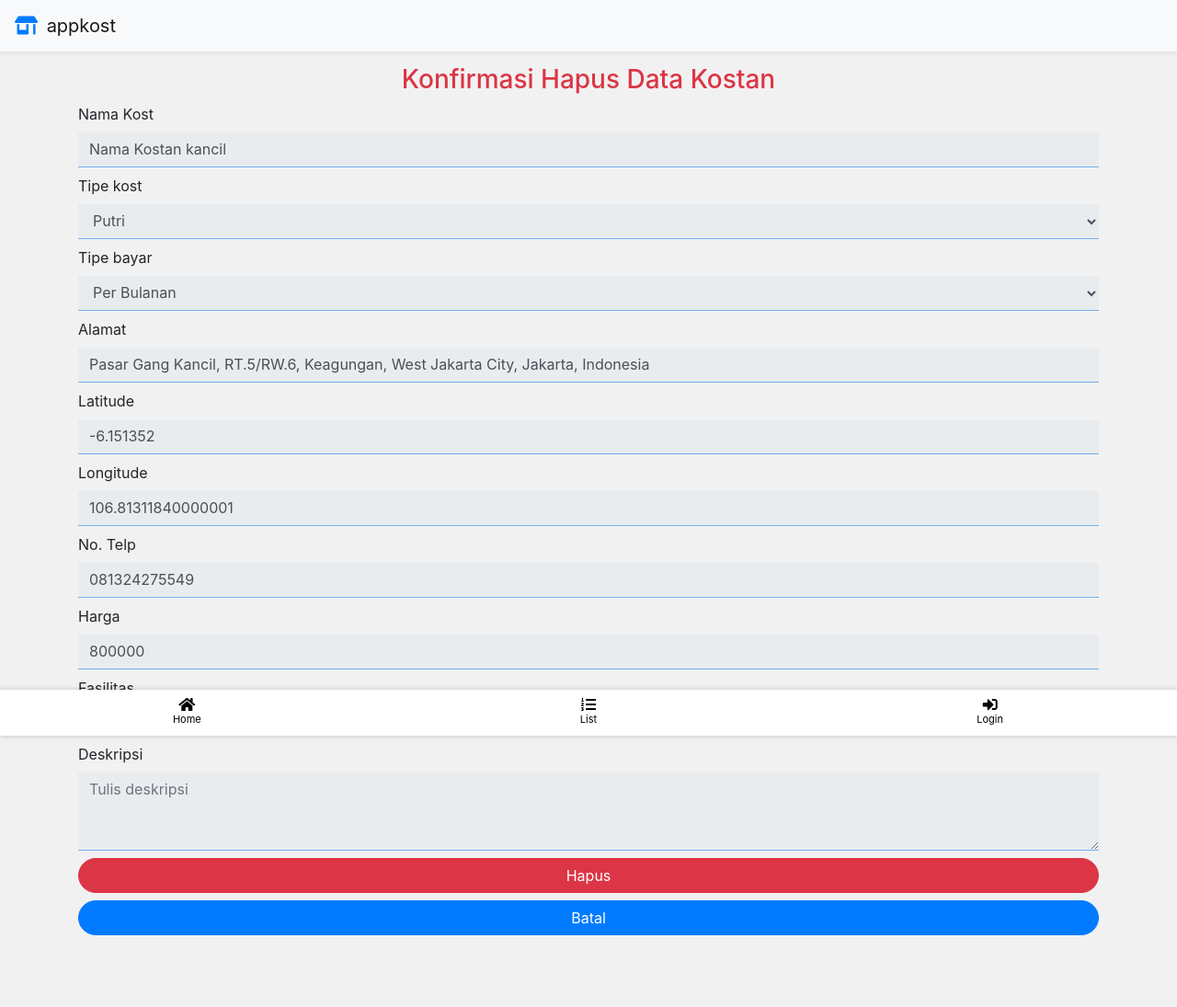
After one commit to anggihseptiawan/sewa_kost, a CodeIgniter app: page /database/post_iklan/delete/2 in a window 1280 px wide. The commit adds this page. Shown: the whole page at 92% size. Run offline with CodeIgniter, Linux system fonts and the light colour scheme; data comes from the database, SQL or seed files in the repository; both versions use the stored data as it was after the commit; some libraries are stand-ins or nearby versions.

Commit message:
update kostan

```diff
--- a/application/controllers/Post_iklan.php
+++ b/application/controllers/Post_iklan.php
@@ -9,9 +9,10 @@ class Post_iklan extends CI_Controller
 		$this->load->model("MpostIklan", "postiklan");
 	}
 
-	public function index()
+	public function index($active = false)
 	{
 		$data['title'] = 'Posting iklan';
+		$data['active'] = $active;
 		$data['data_kost'] = $this->postiklan->getAll();
 
 		$this->load->view('templates/header', $data);
@@ -19,24 +20,26 @@ class Post_iklan extends CI_Controller
 		$this->load->view('templates/footer');
 	}
 
-//	public function ulangi()
-//	{
-//		redirect("post_iklan","refresh");
-//	}
-
 	public function post_iklan_kostan()
 	{
 		$input = $this->input->post();
-		$type_kost = $input["tipe_kost"];
-		$type_bayar = $input["tipe_bayar"];
-		$nama_kost = $input["nama_kost"];
-		$alamat_kost = $input["alamat"];
-		$latitude_kost = $input["latitude"];
-		$longitude_kost = $input["longitude"];
-		$no_telp = $input["no_telp"];
-		$harga_sewa = $input["harga"];
-		$deskripsi = $input["deskripsi"];
-		$fasilitas = json_encode($input["fasilitas"]);
+		$type_kost = $input["_tipe_kost"];
+		$type_bayar = $input["_tipe_bayar"];
+		$nama_kost = $input["_nama_kost"];
+		$alamat_kost = $input["_alamat"];
+		$latitude_kost = $input["_latitude"];
+		$longitude_kost = $input["_longitude"];
+		$no_telp = $input["_no_telp"];
+		$harga_sewa = $input["_harga"];
+		$deskripsi = $input["_deskripsi"];
+		$fasilitas1 = isset($input["_fasilitas1"]) ? $input["_fasilitas1"] : "";
+		$fasilitas2 = isset($input["_fasilitas2"]) ? $input["_fasilitas2"] : "";
+		$fasilitas3 = isset($input["_fasilitas3"]) ? $input["_fasilitas3"] : "";
+		$fasilitas4 = isset($input["_fasilitas4"]) ? $input["_fasilitas4"] : "";
+		$fasilitas5 = isset($input["_fasilitas5"]) ? $input["_fasilitas5"] : "";
+
+		$fasilitas = json_encode(array($fasilitas1, $fasilitas2, $fasilitas3, $fasilitas4, $fasilitas5));
+
 		$params = array(
 			'user_id' => $this->session->userdata('user_id'),
 			'nama_kost' => $nama_kost,
@@ -57,13 +60,80 @@ class Post_iklan extends CI_Controller
 		} else {
 			$this->session->set_flashdata("msg", "Data kostan gagal disimpan.");
 		}
-		redirect("post_iklan");
+		redirect("post_iklan/index/active");
 	}
 
 	public function edit($id = null)
 	{
-		$where = array("kosntan_id" => $id);
+		$where = array("kostan_id" => $id);
 		$data['value'] = $this->postiklan->edit_post_iklan_kostan($where);
-		$this->load->view("pages/posting/edit_kostan", $data);
+		$this->load->view('templates/header', $data);
+		$this->load->view("posting/edit_kostan", $data);
+		$this->load->view('templates/footer');
+	}
+
+	public function delete($id = null)
+	{
+		$where = array("kostan_id" => $id);
+		$data['value'] = $this->postiklan->edit_post_iklan_kostan($where);
+		$this->load->view('templates/header', $data);
+		$this->load->view("posting/delete_kostan", $data);
+		$this->load->view('templates/footer');
+	}
+
+	public function delete_kost(){
+		$id = $this->input->post("kost_id");
+		$delete = $this->db->where("kostan_id", $id)->delete("kostan");
+		if ($delete > 0) {
+			$this->session->set_flashdata("msg", "Data kostan berhasil hapus.");
+		} else {
+			$this->session->set_flashdata("msg", "Data kostan gagal dihapus.");
+		}
+		redirect("post_iklan/index/active");
+	}
+
+	public function update_kost()
+	{
+		$input = $this->input->post();
+		$kost_id = $input["kost_id"];
+		$type_kost = $input["tipe_kost"];
+		$type_bayar = $input["tipe_bayar"];
+		$nama_kost = $input["nama_kost"];
+		$alamat_kost = $input["alamat"];
+		$latitude_kost = $input["latitude"];
+		$longitude_kost = $input["longitude"];
+		$no_telp = $input["no_telp"];
+		$harga_sewa = $input["harga"];
+		$deskripsi = $input["deskripsi"];
+		$fasilitas1 = isset($input["fasilitas1"]) ? $input["fasilitas1"] : "";
+		$fasilitas2 = isset($input["fasilitas2"]) ? $input["fasilitas2"] : "";
+		$fasilitas3 = isset($input["fasilitas3"]) ? $input["fasilitas3"] : "";
+		$fasilitas4 = isset($input["fasilitas4"]) ? $input["fasilitas4"] : "";
+		$fasilitas5 = isset($input["fasilitas5"]) ? $input["fasilitas5"] : "";
+
+		$fasilitas = json_encode(array($fasilitas1, $fasilitas2, $fasilitas3, $fasilitas4, $fasilitas5));
+
+
+		$params = array(
+			'nama_kost' => $nama_kost,
+			'alamat_kost' => $alamat_kost,
+			'no_hp' => $no_telp,
+			'type_kost' => $type_kost,
+			'type_bayar_kost' => $type_bayar,
+			'fasilitas_kost' => $fasilitas,
+			'harga_kost' => $harga_sewa,
+			'latitude' => $latitude_kost,
+			'longitude' => $longitude_kost,
+			'deskripsi_kost' => $deskripsi
+		);
+		$where = array("kostan_id" => $kost_id);
+		$update = $this->postiklan->update_kost($params, $where);
+
+		if ($update > 0) {
+			$this->session->set_flashdata("msg", "Data kostan berhasil diubah.");
+		} else {
+			$this->session->set_flashdata("msg", "Data kostan tidak ada perubahan.");
+		}
+		redirect("post_iklan/index/active");
 	}
 }
--- a/application/controllers/auth/Login.php
+++ b/application/controllers/auth/Login.php
@@ -22,10 +22,9 @@ class Login extends CI_Controller
 		$username = $this->input->post("email");
 		$password = md5($this->input->post("password"));
 
-		$cek = $this->login->cek(array("username" => $username, "password" => $password));
+		$cek = $this->login->cek(array("username" => $username, "password" => $password, "is_active" => 1));
 
 		if (!empty($cek)) {
-//			$data_session = array("status" => true,"user_id" => $cek->user_id, "email" => $username, "nama" => $cek->nama, "level" => $cek->level);
 			$this->session->set_userdata("status",true);
 			$this->session->set_userdata("user_id", $cek->user_id);
 			$this->session->set_userdata("email", $username);
@@ -41,8 +40,7 @@ class Login extends CI_Controller
 
 	public function out()
 	{
-//		$this->session->sess_destroy();
-		session_destroy();
+		$this->session->sess_destroy();
 		redirect("auth/login", 'refresh');
 	}
 }
--- a/application/models/MpostIklan.php
+++ b/application/models/MpostIklan.php
@@ -23,4 +23,10 @@ class MpostIklan extends CI_Model{
 	{
 		return $this->db->get_where($this->table, $where)->row();
 	}
+
+	public function update_kost($params = array(), $where = array())
+	{
+		$this->db->where($where)->update($this->table, $params);
+		return $this->db->affected_rows();
+	}
 }
--- /dev/null
+++ b/application/views/posting/delete_kostan.php
@@ -0,0 +1,124 @@
+<form action="<?= base_url("post_iklan/delete_kost") ?>" method="POST">
+	<h3 class="text-center text-danger">Konfirmasi Hapus Data Kostan</h3>
+	<div class="form-group">
+		<label for="nama_kost">Nama Kost</label>
+		<input type="hidden" class="form-control" id="kost_id" name="kost_id" value="<?= $value->kostan_id ?>" required>
+		<input type="text" class="form-control" id="nama_kost" name="nama_kost"
+			   placeholder="Masukkan nama kost" value="<?= $value->nama_kost ?>" disabled>
+	</div>
+	<div class="form-group">
+		<label for="exampleFormControlSelect1">Tipe kost</label>
+		<select class="form-control" name="tipe_kost" id="exampleFormControlSelect1" disabled>
+			<option value="putra" <?= $value->type_kost == 'putra' ? "selected" : "" ?> >Putra</option>
+			<option value="putri" <?= $value->type_kost == 'putri' ? "selected" : "" ?>>Putri</option>
+			<option value="campur" <?= $value->type_kost == 'campur' ? "selected" : "" ?>>Campur</option>
+		</select>
+	</div>
+	<div class="form-group">
+		<label for="exampleFormControlSelect2">Tipe bayar</label>
+		<select class="form-control" name="tipe_bayar" id="exampleFormControlSelect2" disabled>
+			<option value="1bulana" <?= $value->type_bayar_kost == '1bulana' ? "selected" : "" ?> >Per Bulanan</option>
+			<option value="3bulana" <?= $value->type_bayar_kost == '3bulana' ? "selected" : "" ?> >per 3 Bulanan
+			</option>
+			<option value="1tahun" <?= $value->type_bayar_kost == '1tahun' ? "selected" : "" ?> >Per Tahunan</option>
+		</select>
+	</div>
+	<div class="form-group">
+		<label for="alamat">Alamat</label>
+		<input type="text" class="form-control" id="_alamat_edit" name="alamat" value="<?= $value->alamat_kost ?>"
+			   placeholder="Masukkan alamat" disabled>
+	</div>
+	<div class="form-group">
+		<label for="">Latitude</label>
+		<input type="text" class="form-control" id="_latitude" name="latitude"
+			   placeholder="terisi otomatis" value="<?= $value->latitude ?>"
+			   readonly>
+	</div>
+	<div class="form-group">
+		<label for="">Longitude</label>
+		<input type="text" class="form-control" id="_longitude" name="longitude"
+			   placeholder="terisi otomaris" value="<?= $value->longitude ?>"
+			   readonly>
+	</div>
+	<div class="form-group">
+		<label for="no_telp">No. Telp</label>
+		<input type="text" class="form-control" id="no_telp" name="no_telp" value="<?= $value->no_hp ?>"
+			   placeholder="Masukkan no.telp" disabled>
+	</div>
+	<div class="form-group">
+		<label for="harga">Harga</label>
+		<input type="text" class="form-control" id="harga" name="harga" value="<?= $value->harga_kost ?>"
+			   placeholder="Masukkan harga" disabled>
+	</div>
+	<div class="form-group">
+		<p>Fasilitas</p>
+		<?php
+		$fasilitas = json_decode($value->fasilitas_kost);
+		$fasilitas1 = isset($fasilitas[0]) ? $fasilitas[0] : "";
+		$fasilitas2 = isset($fasilitas[1]) ? $fasilitas[1] : "";
+		$fasilitas3 = isset($fasilitas[2]) ? $fasilitas[2] : "";
+		$fasilitas4 = isset($fasilitas[3]) ? $fasilitas[3] : "";
+		$fasilitas5 = isset($fasilitas[4]) ? $fasilitas[4] : "";
+		?>
+		<div class="custom-control custom-checkbox custom-control-inline">
+			<input type="checkbox" class="custom-control-input" name="fasilitas1"
+				   id="_customCheck1" value="ac" <?= $fasilitas1 == "ac" ? "checked" : "" ?> disabled>
+			<label class="custom-control-label" for="_customCheck1">AC <?= $fasilitas1 ?></label>
+		</div>
+		<div class="custom-control custom-checkbox custom-control-inline">
+			<input type="checkbox" class="custom-control-input" name="fasilitas2"
+				   value="tempat tidur"
+				   id="_customCheck2" <?= $fasilitas2 == "tempat tidur" ? "checked" : "" ?> disabled>
+			<label class="custom-control-label" for="_customCheck2">Tempat tidur</label>
+		</div>
+		<div class="custom-control custom-checkbox custom-control-inline">
+			<input type="checkbox" class="custom-control-input" name="fasilitas3"
+				   value="kamar mandi dalam"
+				   id="_customCheck3" <?= $fasilitas3 == "kamar mandi dalam" ? "checked" : "" ?> disabled>
+			<label class="custom-control-label" for="_customCheck3">Kamar mandi dalam</label>
+		</div>
+		<div class="custom-control custom-checkbox custom-control-inline">
+			<input type="checkbox" class="custom-control-input" name="fasilitas4" value="wifi"
+				   id="_customCheck5" <?= $fasilitas4 == "wifi" ? "checked" : "" ?> disabled>
+			<label class="custom-control-label" for="_customCheck5">Wifi</label>
+		</div>
+		<div class="custom-control custom-checkbox custom-control-inline">
+			<input type="checkbox" class="custom-control-input" name="fasilitas5"
+				   id="_customCheck4"
+				   value="kamar mandi luar" <?= $fasilitas5 == "kamar mandi luar" ? "checked" : "" ?>>
+			<label class="custom-control-label" for="_customCheck4">Kamar mandi luar</label>
+		</div>
+	</div>
+	<div class="form-group">
+		<label for="exampleFormControlTextarea1">Deskripsi</label>
+		<textarea class="form-control" id="exampleFormControlTextarea1" name="deskripsi"
+				  rows="3" placeholder="Tulis deskripsi"disabled></textarea>
+	</div>
+	<div class="form-group">
+		<button type="submit" class="btn btn-danger btn-block rounded-pill">Hapus</button>
+		<a href="<?=base_url("post_iklan/index/active")?>" class="btn btn-primary btn-block rounded-pill">Batal</a>
+	</div>
+</form>
+<script src="http://maps.googleapis.com/maps/api/js?key=AIzaSyBHk3cqxCVMl-YTNuagHQm6AZBBQLfv9IE&libraries=places"
+		type="text/javascript"></script>
+<script>
+    // untuk modal edit
+    function forModalInitialize() {
+        var input = document.getElementById('_alamat_edit');
+        var autocomplete = new google.maps.places.Autocomplete(input);
+        var options = {
+            componentRestrictions: {country: 'id'}
+        };
+        autocomplete.setOptions(options);
+        google.maps.event.addListener(autocomplete, 'place_changed', function () {
+            var place = autocomplete.getPlace();
+            var lat = place.geometry.location.lat();
+            var lng = place.geometry.location.lng();
+            $("#_latitude").val(lat);
+            $("#_longitude").val(lng);
+
+        });
+    }
+
+    google.maps.event.addDomListener(window, 'load', forModalInitialize);
+</script>
--- a/application/views/templates/footer.php
+++ b/application/views/templates/footer.php
@@ -53,19 +53,20 @@
 <script type="text/javascript">
     $('.edit').on('click', function () {
         var url = $(this).attr("data-urledit");
+        // alert(url);
         $.ajax({
 			url : url,
 			method : 'get',
 			dataType : 'html',
 			success : function (html) {
-
+				$(".tampil_edit").html(html);
             }
 		})
     })
 
     $('.delete').on('click', function () {
         var url = $(this).attr("data-urldelete");
-        alert(url);
+        // alert(url);
     })
 </script>
 </body>
```
Also changed, not shown: application/controllers/User.php (+14 -0 lines), application/views/posting/edit_kostan.php (+70 -31 lines), application/views/posting/index.php (+33 -69 lines), application/views/profile/index.php (+6 -5 lines), application/views/user/index.php (+32 -8 lines), dump_database/app_kostan(old).sql (added, +117 -0 lines), dump_database/app_kostan.sql (+55 -23 lines).
